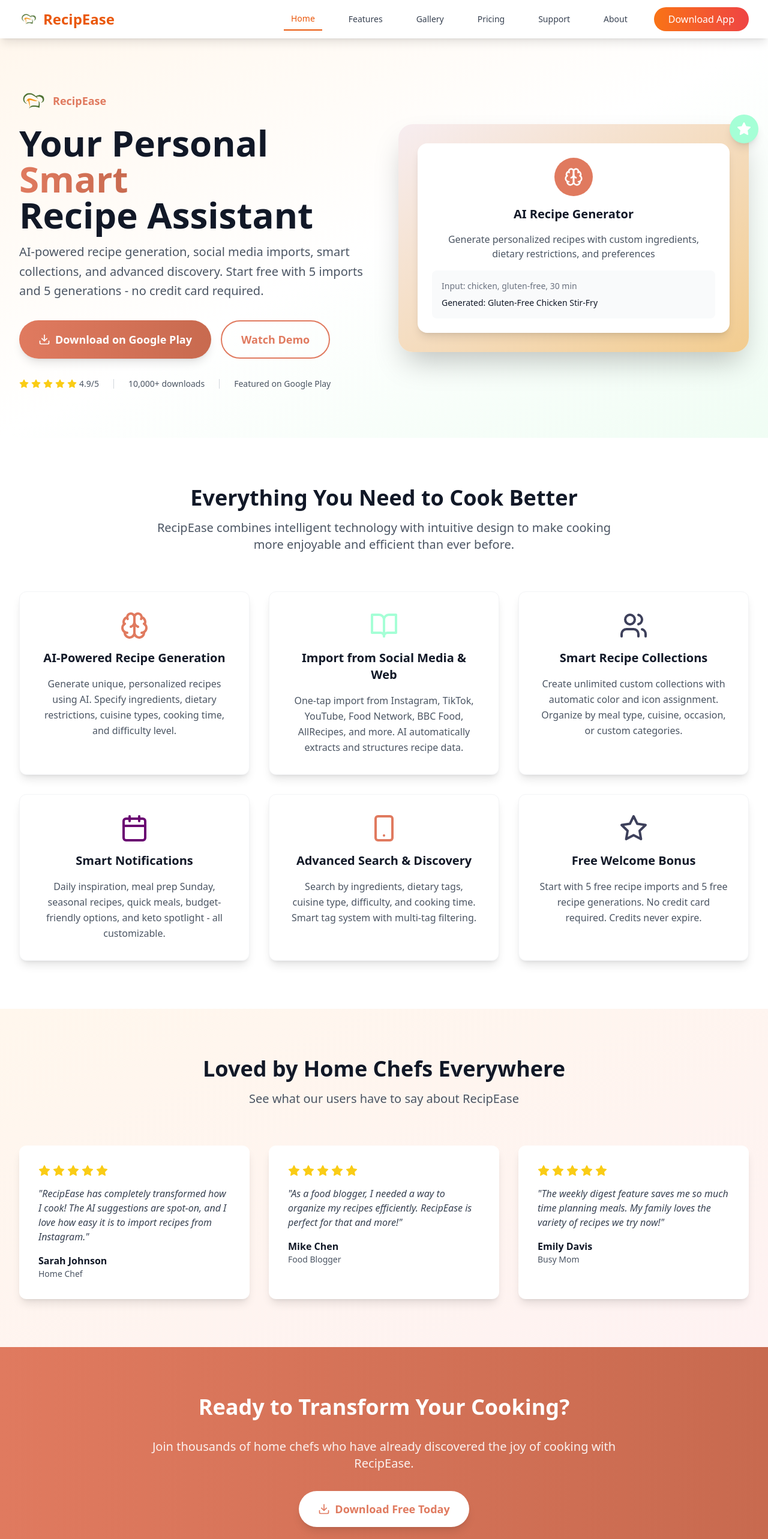
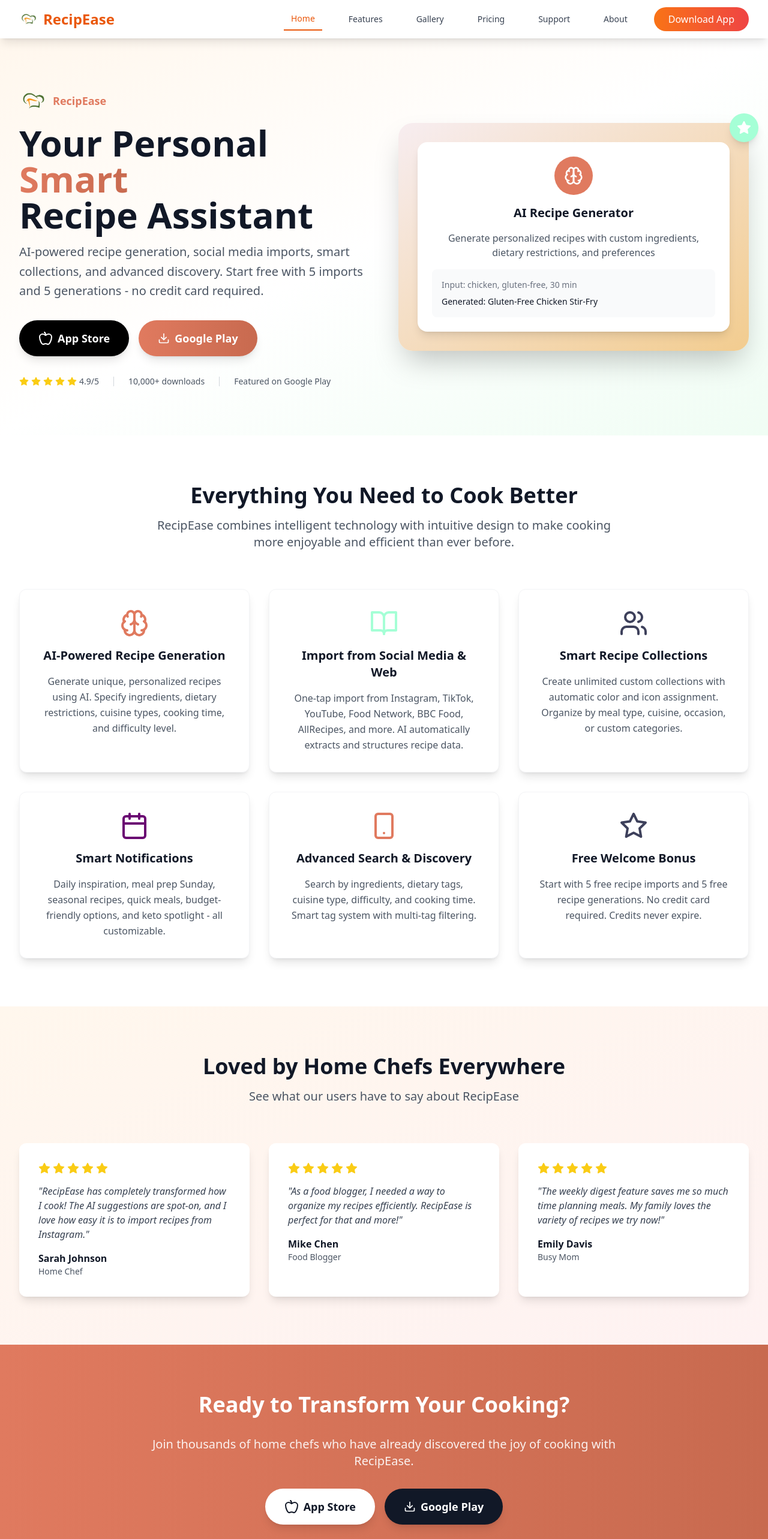
Before and after one commit to louisbrent1992/recipease-website, a React (Vite) app: page / in a window 1280 px wide. Shown: the top 2566 px of the page at 60% size. Built offline with nearby package versions, Linux system fonts and the light colour scheme.

Commit message:
Update App Store and Google Play links to correct URLs

```diff
--- a/public/invite/invite.html
+++ b/public/invite/invite.html
@@ -54,7 +54,7 @@
     <div class="container">
         <h1>🍳 RecipEase</h1>
         <p>You're being redirected to the RecipEase app...</p>
-        <p>If the app doesn't open automatically, please install RecipEase from the App Store or Google Play.</p>
+        <p>If the app doesn't open automatically, please install RecipEase from the <a href="https://apps.apple.com/us/app/recipease-kitchen/id6748662065" style="color: #667eea; text-decoration: none; font-weight: 600;">App Store</a> or <a href="https://play.google.com/store/apps/details?id=com.recipease.kitchen" style="color: #667eea; text-decoration: none; font-weight: 600;">Google Play</a>.</p>
         <a href="#" class="app-link" id="appLink">Open RecipEase</a>
     </div>
     <script>
--- a/src/pages/AppleCallback.tsx
+++ b/src/pages/AppleCallback.tsx
@@ -61,7 +61,7 @@ const AppleCallback = () => {
 
         // Fallback: redirect to app store if deep link fails
         setTimeout(() => {
-          window.location.href = 'https://play.google.com/store/apps/details?id=com.recipease.app';
+          window.location.href = 'https://play.google.com/store/apps/details?id=com.recipease.kitchen';
         }, 1000);
       }, 3000);
 
@@ -77,7 +77,7 @@ const AppleCallback = () => {
 
     // Fallback: redirect to app store
     setTimeout(() => {
-      window.location.href = 'https://play.google.com/store/apps/details?id=com.recipease.app';
+      window.location.href = 'https://play.google.com/store/apps/details?id=com.recipease.kitchen';
     }, 1000);
   };
 
--- a/src/pages/Home.tsx
+++ b/src/pages/Home.tsx
@@ -1,5 +1,5 @@
 import React from 'react';
-import { Star, Download, Smartphone, Brain, Users, BookOpen, Calendar } from 'lucide-react';
+import { Star, Download, Smartphone, Brain, Users, BookOpen, Calendar, Apple } from 'lucide-react';
 
 const Home = () => {
   const features = [
@@ -79,13 +79,24 @@ const Home = () => {
               </div>
 
               <div className="flex flex-col sm:flex-row gap-4">
-                <button className="bg-gradient-to-r from-theme-primary to-theme-primary-dark text-white px-8 py-4 rounded-full font-semibold text-lg hover:from-theme-primary-dark hover:to-theme-primary transition-all duration-200 transform hover:scale-105 shadow-lg flex items-center justify-center space-x-2">
+                <a
+                  href="https://apps.apple.com/us/app/recipease-kitchen/id6748662065"
+                  target="_blank"
+                  rel="noopener noreferrer"
+                  className="bg-black text-white px-8 py-4 rounded-full font-semibold text-lg hover:bg-gray-800 transition-all duration-200 transform hover:scale-105 shadow-lg flex items-center justify-center space-x-2"
+                >
+                  <Apple className="h-6 w-6" />
+                  <span>App Store</span>
+                </a>
+                <a
+                  href="https://play.google.com/store/apps/details?id=com.recipease.kitchen"
+                  target="_blank"
+                  rel="noopener noreferrer"
+                  className="bg-gradient-to-r from-theme-primary to-theme-primary-dark text-white px-8 py-4 rounded-full font-semibold text-lg hover:from-theme-primary-dark hover:to-theme-primary transition-all duration-200 transform hover:scale-105 shadow-lg flex items-center justify-center space-x-2"
+                >
                   <Download className="h-5 w-5" />
-                  <span>Download on Google Play</span>
-                </button>
-                <button className="border-2 border-theme-primary text-theme-primary px-8 py-4 rounded-full font-semibold text-lg hover:bg-theme-primary hover:text-white transition-all duration-200">
-                  Watch Demo
-                </button>
+                  <span>Google Play</span>
+                </a>
               </div>
 
               <div className="flex items-center space-x-6 text-sm text-gray-600">
@@ -190,10 +201,26 @@ const Home = () => {
             <p className="text-xl text-white/90">
               Join thousands of home chefs who have already discovered the joy of cooking with RecipEase.
             </p>
-            <button className="bg-white text-theme-primary px-8 py-4 rounded-full font-semibold text-lg hover:bg-gray-100 transition-all duration-200 transform hover:scale-105 shadow-lg flex items-center justify-center space-x-2 mx-auto">
-              <Download className="h-5 w-5" />
-              <span>Download Free Today</span>
-            </button>
+            <div className="flex flex-col sm:flex-row gap-4 justify-center">
+              <a
+                href="https://apps.apple.com/us/app/recipease-kitchen/id6748662065"
+                target="_blank"
+                rel="noopener noreferrer"
+                className="bg-white text-gray-900 px-8 py-4 rounded-full font-semibold text-lg hover:bg-gray-100 transition-all duration-200 transform hover:scale-105 shadow-lg flex items-center justify-center space-x-2"
+              >
+                <Apple className="h-6 w-6" />
+                <span>App Store</span>
+              </a>
+              <a
+                href="https://play.google.com/store/apps/details?id=com.recipease.kitchen"
+                target="_blank"
+                rel="noopener noreferrer"
+                className="bg-gray-900 text-white px-8 py-4 rounded-full font-semibold text-lg hover:bg-gray-800 transition-all duration-200 transform hover:scale-105 shadow-lg flex items-center justify-center space-x-2"
+              >
+                <Download className="h-5 w-5" />
+                <span>Google Play</span>
+              </a>
+            </div>
           </div>
         </div>
       </section>
```
